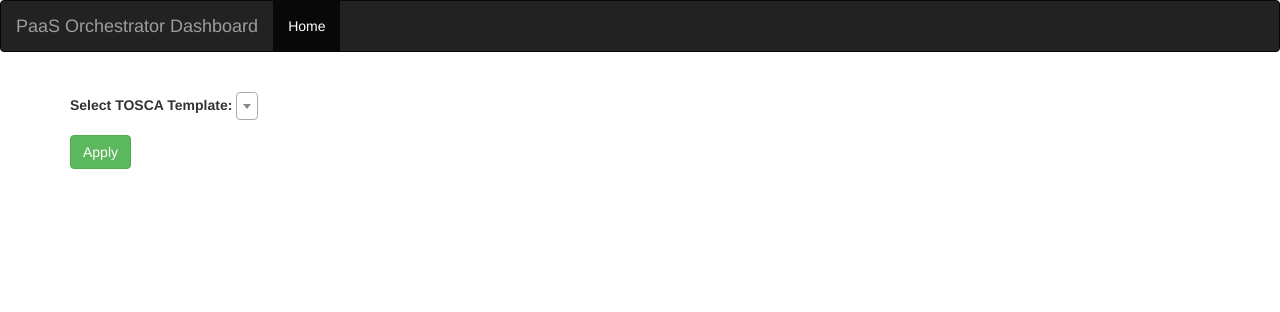
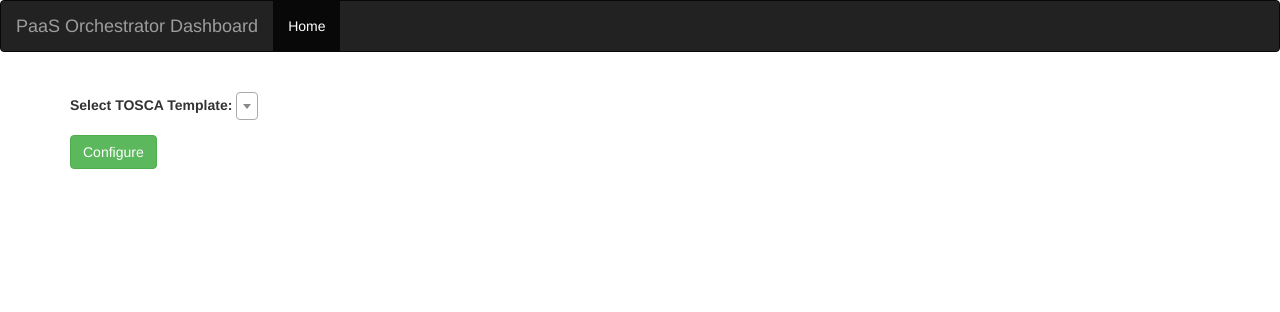
Before and after one commit to indigo-dc/deep-training-dashboard, a Flask app: template app/templates/createdep.html in a window 1280 px wide. Shown: the top 312 px of the page. Run offline with Flask 2, Linux system fonts and the light colour scheme; the template is opened without the code that fills it, so the values that code supplies are empty; parts of the project's set-up code (start-up, migrations or seed data) failed here and were passed over; some libraries are stand-ins or nearby versions.

Commit message:
Changed button label

```diff
--- a/app/templates/createdep.html
+++ b/app/templates/createdep.html
@@ -26,7 +26,7 @@
           {% endfor %}
        </select>
      </div>
-     <button type="submit" class="btn btn-success">Apply</button>
+     <button type="submit" class="btn btn-success">Configure</button>
   </form>
 
   {% if selectedTemplate is defined %}
```
